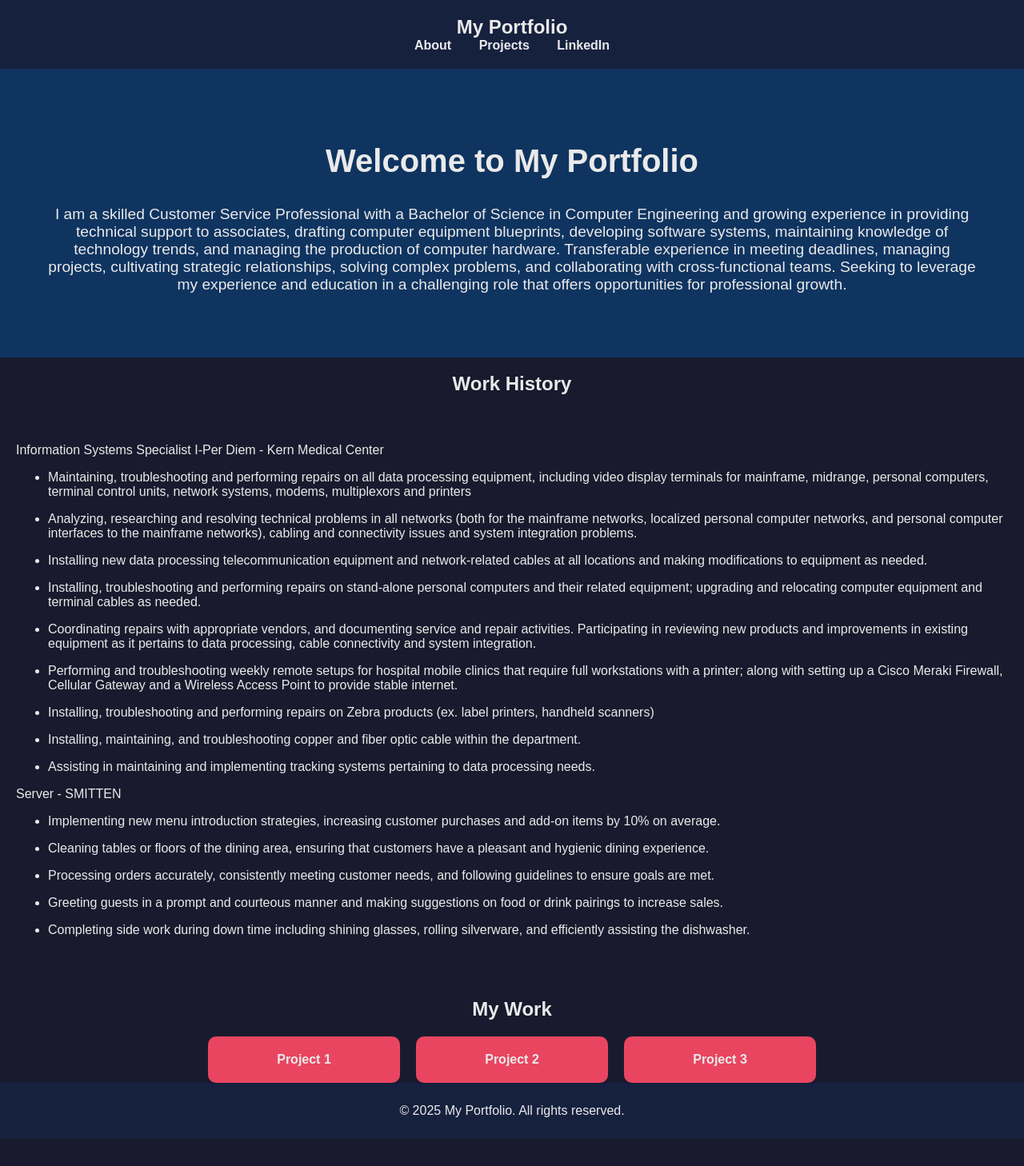
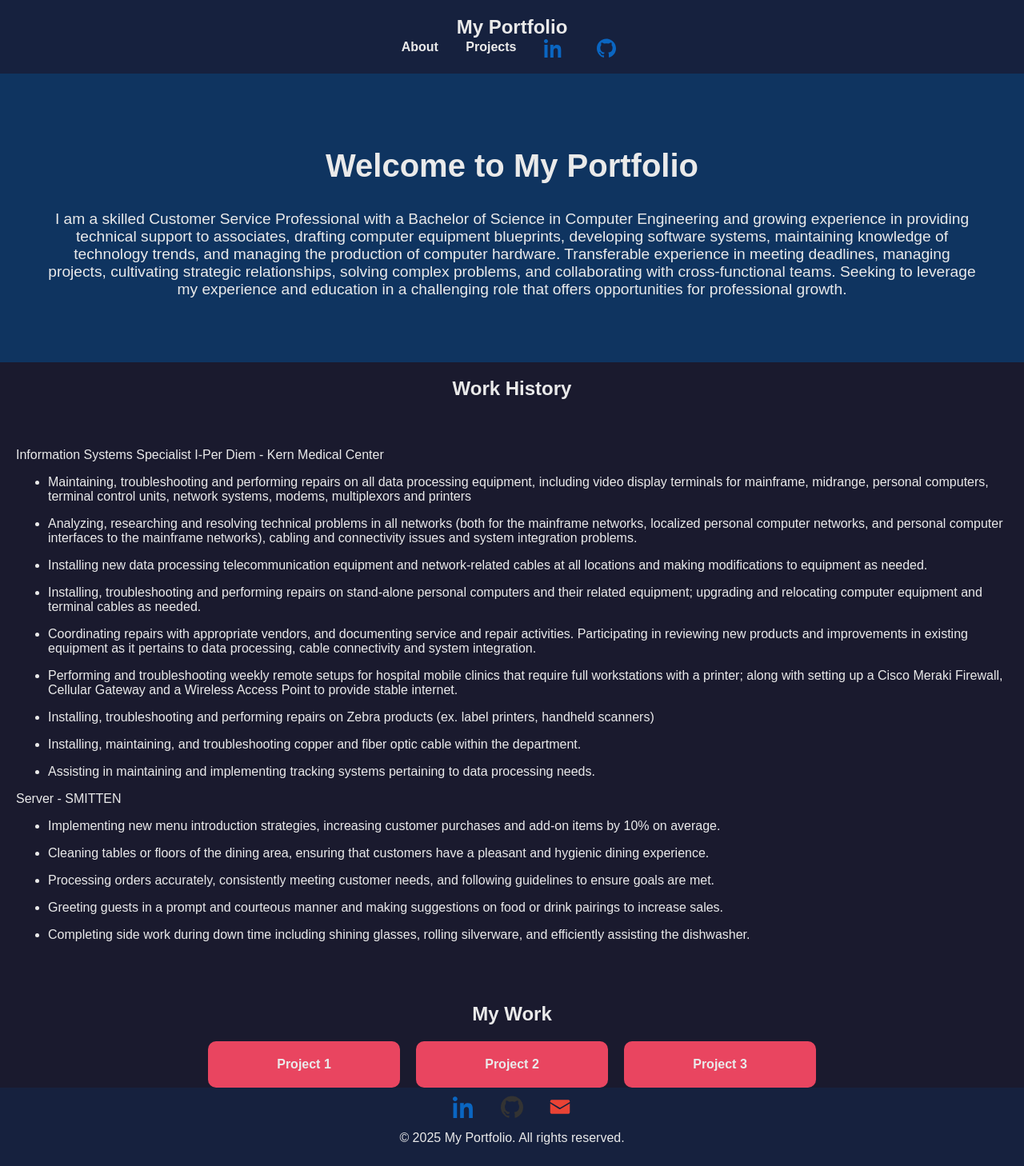
Before and after one commit to AustinPalacios/Portfolio, a website: page public/index.html in a window 1280 px wide. Shown: the whole page at 80% size. Before the commit the page ends 1424 px from the top, so only its background shows below. Drawn offline with Linux system fonts and the light colour scheme; files whose address does not match are found by name.

Commit message:
Added inline icons

```diff
--- a/public/css/style.css
+++ b/public/css/style.css
@@ -32,6 +32,15 @@ nav ul li a {
     color: #eaeaea;
     text-decoration: none;
     font-weight: bold;
+}
+
+nav ul li a svg {
+    fill: #0A66C2;
+    transition: fill 0.3s ease;
+}
+
+nav ul li a:hover svg {
+    fill: #004182; /* Slightly darker on hover */
 }
 
 /* Hero Section */
@@ -86,3 +95,22 @@ footer {
     padding: 10px;
     background: #16213e;
 }
+
+.icon {
+    vertical-align: middle;
+    margin: 0 8px;
+    transition: transform 0.2s ease, fill 0.2s ease;
+  }
+
+  .icon:hover {
+    transform: scale(1.1);
+    cursor: pointer;
+  }
+
+  .footer-icons {
+    display: flex;
+    justify-content: center;
+    align-items: center;
+    gap: 16px;
+    margin-bottom: 10px;
+  }
--- a/public/index.html
+++ b/public/index.html
@@ -13,7 +13,19 @@
             <ul>
                 <li><a href="./about.html">About</a></li>
                 <li><a href="#Projects">Projects</a></li>
-                <li><a href="https://www.linkedin.com/in/austin-palacios-858762238/">LinkedIn</a></li>
+                <li> <a href="https://www.linkedin.com/in/austin-palacios-858762238/" target="_blank" rel="noopener noreferrer" title="LinkedIn">
+                  <svg xmlns="http://www.w3.org/2000/svg" width="24" height="24" fill="#0A66C2" viewBox="0 0 24 24" style="vertical-align: middle;">
+                      <path d="M4.98 3.5C4.98 4.88 3.87 6 2.5 6S0 4.88 0 3.5 1.12 1 2.5 1 4.98 2.12 4.98 3.5zM.5 8h4v16h-4V8zm7.5 0h3.8v2.6h.05c.53-1 1.8-2.6 4.2-2.6 4.5 0 5.3 2.96 5.3 6.8V24h-4v-7.6c0-1.8-.03-4.2-2.55-4.2s-2.95 1.98-2.95 4V24h-4V8z"/>
+                  </svg>
+              </a></li>
+              <li>
+                <a href="https://github.com/AustinPalacios" target="_blank" rel="noopener noreferrer" title="GitHub">
+                  <!-- GitHub SVG Icon -->
+                  <svg xmlns="http://www.w3.org/2000/svg" width="24" height="24" fill="#333" viewBox="0 0 24 24" class="icon">
+                    <path d="M12 .5C5.37.5 0 5.87 0 12.5c0 5.29 3.44 9.77 8.21 11.36.6.11.82-.26.82-.58 0-.29-.01-1.04-.02-2.05-3.34.73-4.04-1.61-4.04-1.61-.55-1.39-1.35-1.76-1.35-1.76-1.1-.75.08-.74.08-.74 1.21.09 1.85 1.25 1.85 1.25 1.08 1.85 2.84 1.31 3.53 1 .11-.78.42-1.31.76-1.61-2.67-.3-5.47-1.34-5.47-5.95 0-1.31.47-2.38 1.24-3.22-.13-.31-.54-1.55.12-3.24 0 0 1.01-.32 3.3 1.23a11.5 11.5 0 0 1 6 0c2.28-1.55 3.29-1.23 3.29-1.23.67 1.69.26 2.93.13 3.24.77.84 1.23 1.91 1.23 3.22 0 4.62-2.81 5.65-5.49 5.95.43.37.81 1.1.81 2.22 0 1.6-.01 2.89-.01 3.28 0 .32.22.7.83.58C20.57 22.26 24 17.79 24 12.5 24 5.87 18.63.5 12 .5z"/>
+                  </svg>
+                </a>
+              </li>
             </ul>
         </nav>
     </header>
@@ -75,6 +87,23 @@
     </section>
 
     <footer>
+      <div class="footer-icons">
+        <a href="https://www.linkedin.com/in/austin-palacios-858762238/" target="_blank" title="LinkedIn">
+          <svg xmlns="http://www.w3.org/2000/svg" width="28" height="28" fill="#0A66C2" viewBox="0 0 24 24" class="icon">
+            <path d="M4.98 3.5C4.98 4.88 3.87 6 2.5 6S0 4.88 0 3.5 1.12 1 2.5 1 4.98 2.12 4.98 3.5zM.5 8h4v16h-4V8zm7.5 0h3.8v2.6h.05c.53-1 1.8-2.6 4.2-2.6 4.5 0 5.3 2.96 5.3 6.8V24h-4v-7.6c0-1.8-.03-4.2-2.55-4.2s-2.95 1.98-2.95 4V24h-4V8z"/>
+          </svg>
+        </a>
+        <a href="https://github.com/AustinPalacios" target="_blank" title="GitHub">
+          <svg xmlns="http://www.w3.org/2000/svg" width="28" height="28" fill="#333" viewBox="0 0 24 24" class="icon">
+            <path d="M12 .5C5.37.5 0 5.87 0 12.5c0 5.29 3.44 9.77 8.21 11.36.6.11.82-.26.82-.58 0-.29-.01-1.04-.02-2.05-3.34.73-4.04-1.61-4.04-1.61-.55-1.39-1.35-1.76-1.35-1.76-1.1-.75.08-.74.08-.74 1.21.09 1.85 1.25 1.85 1.25 1.08 1.85 2.84 1.31 3.53 1 .11-.78.42-1.31.76-1.61-2.67-.3-5.47-1.34-5.47-5.95 0-1.31.47-2.38 1.24-3.22-.13-.31-.54-1.55.12-3.24 0 0 1.01-.32 3.3 1.23a11.5 11.5 0 0 1 6 0c2.28-1.55 3.29-1.23 3.29-1.23.67 1.69.26 2.93.13 3.24.77.84 1.23 1.91 1.23 3.22 0 4.62-2.81 5.65-5.49 5.95.43.37.81 1.1.81 2.22 0 1.6-.01 2.89-.01 3.28 0 .32.22.7.83.58C20.57 22.26 24 17.79 24 12.5 24 5.87 18.63.5 12 .5z"/>
+          </svg>
+        </a>
+        <a href="mailto:your.email@example.com" title="Email">
+          <svg xmlns="http://www.w3.org/2000/svg" width="28" height="28" fill="#EA4335" viewBox="0 0 24 24" class="icon">
+            <path d="M12 13.065 1.5 6.75V6a1.5 1.5 0 0 1 1.5-1.5h18A1.5 1.5 0 0 1 22.5 6v.75L12 13.065zM1.5 8.4l9.87 6.165a.75.75 0 0 0 .76 0L22.5 8.4V18a1.5 1.5 0 0 1-1.5 1.5H3A1.5 1.5 0 0 1 1.5 18V8.4z"/>
+          </svg>
+        </a>
+      </div>
         <p>&copy; 2025 My Portfolio. All rights reserved.</p>
     </footer>
     <script src="script.js"></script>
```
